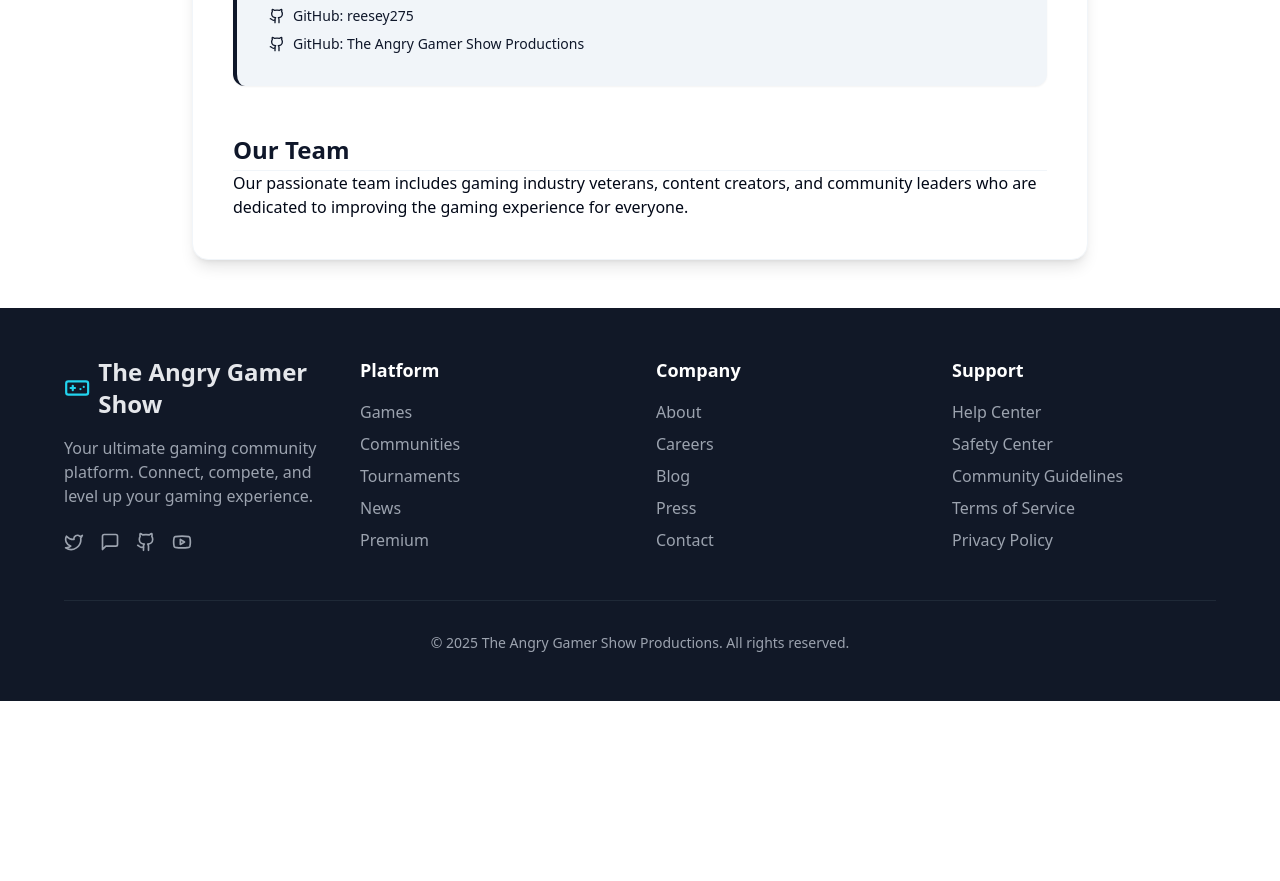
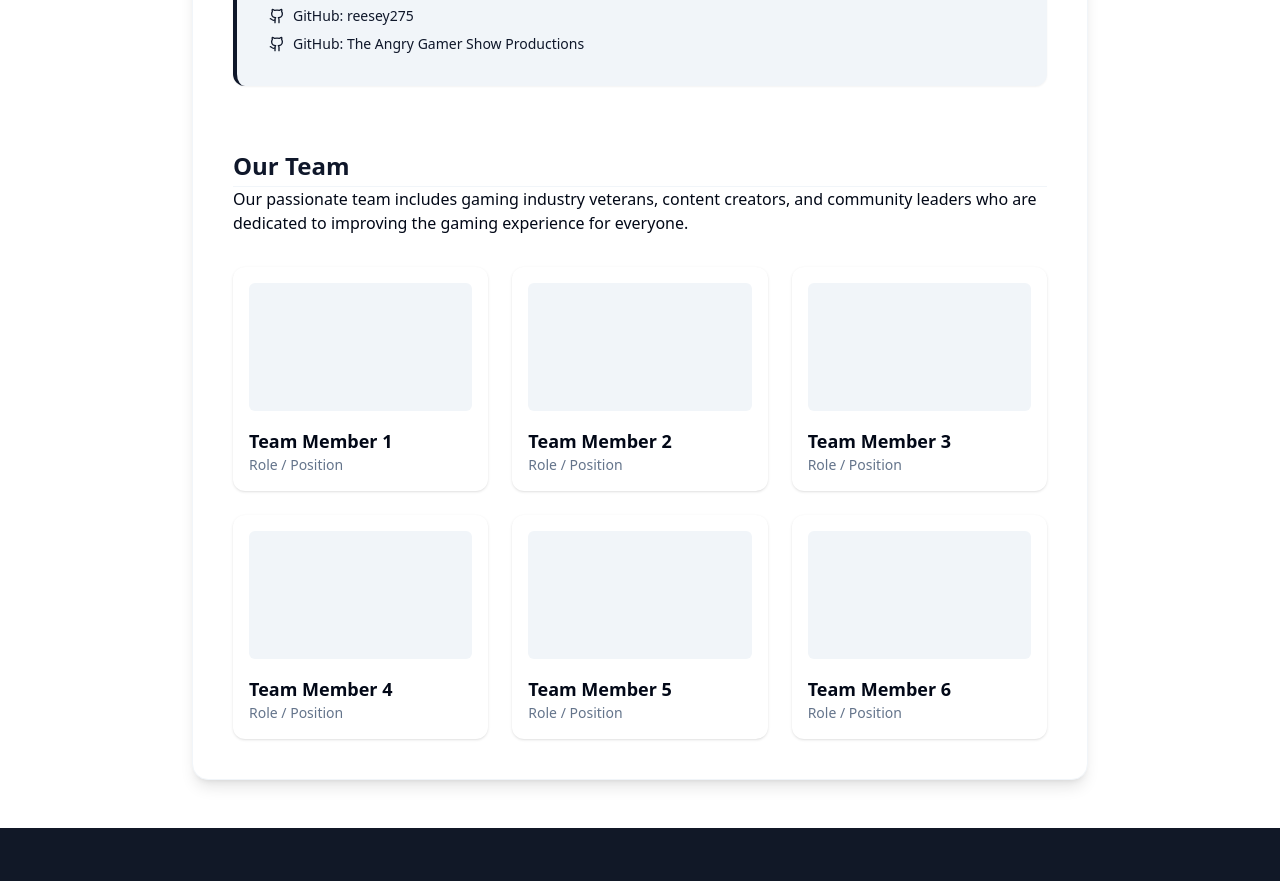
Before and after one commit to creesey-edu/app-builder-ate-magic, a React (Vite) app: page /about in a window 1280 px wide. Shown: the part 1740-2621 px from the top of the page. Before the commit the page ends 2441 px from the top, so only its background shows below. Built offline with nearby package versions, Linux system fonts and the light colour scheme; no server answers.

Commit message:
FEAT(Update): About us overhaul

```diff
--- a/src/pages/About.tsx
+++ b/src/pages/About.tsx
@@ -60,7 +60,7 @@ const About = () => {
             </div>
           </section>
 
-          {/* Founder and Team Section */}
+          {/* Founder Section */}
           <section>
             <h2 className="text-2xl font-semibold text-primary border-b border-muted pb-1">Meet Our Founder</h2>
             <div className="bg-muted p-6 md:p-8 rounded-xl border-l-4 border-primary shadow-sm space-y-4">
@@ -133,12 +133,25 @@ const About = () => {
                 </div>
               </div>
             </div>
+          </section>
 
-            <h2 className="text-2xl font-semibold text-primary border-b border-muted pb-1 mt-12">Our Team</h2>
+          {/* Team Section */}
+          <section>
+            <h2 className="text-2xl font-semibold text-primary border-b border-muted pb-1">Our Team</h2>
             <p>
               Our passionate team includes gaming industry veterans, content creators, and community leaders who are dedicated to improving the gaming experience for everyone.
             </p>
+            <div className="grid grid-cols-1 sm:grid-cols-2 lg:grid-cols-3 gap-6 mt-8">
+              {Array.from({ length: 6 }).map((_, index) => (
+                <div key={index} className="bg-card rounded-xl shadow p-4">
+                  <div className="h-32 bg-muted rounded-md mb-4"></div>
+                  <h3 className="text-lg font-semibold">Team Member {index + 1}</h3>
+                  <p className="text-sm text-muted-foreground">Role / Position</p>
+                </div>
+              ))}
+            </div>
           </section>
+
         </article>
       </div>
     </PageLayout>
```
